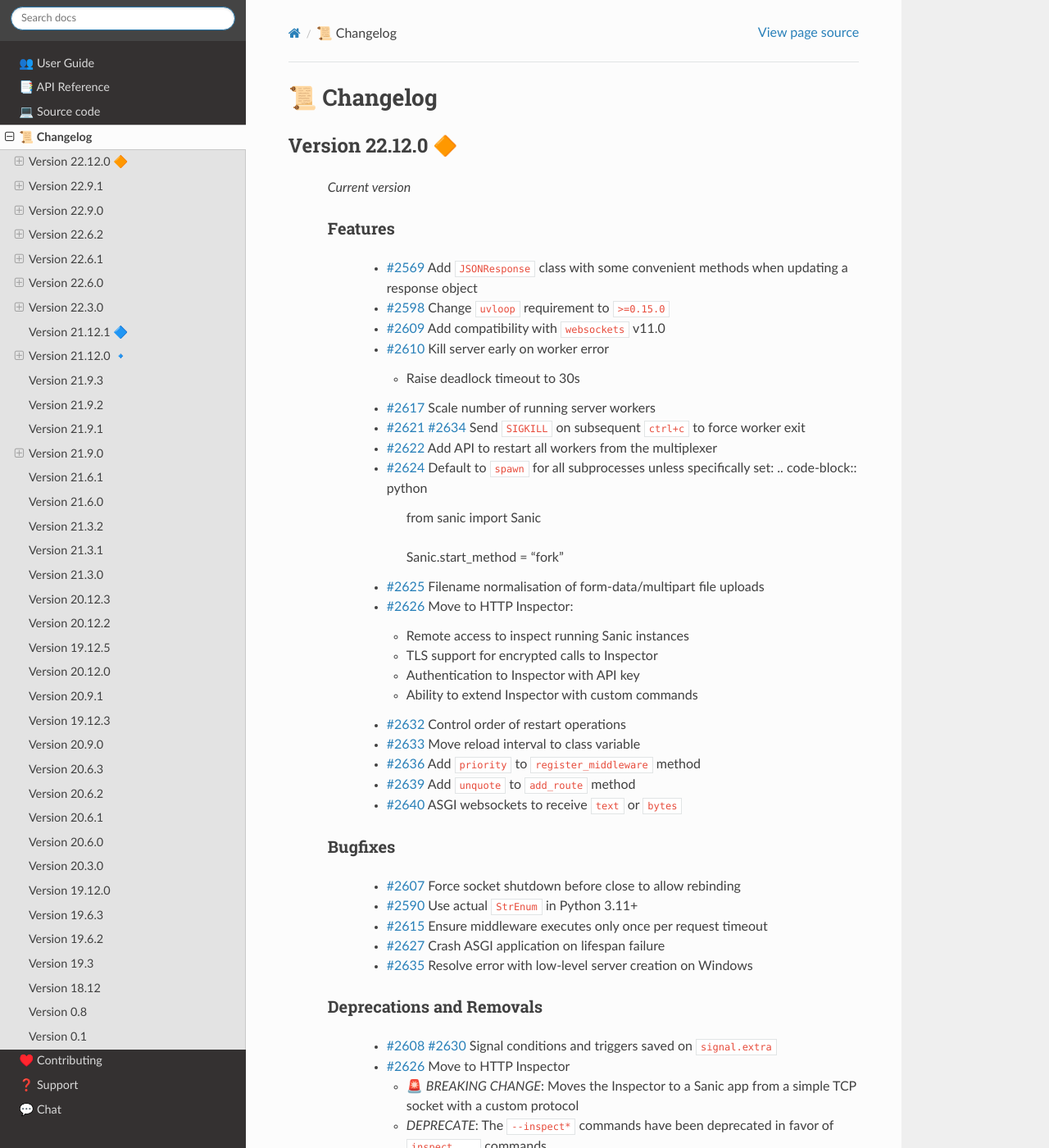
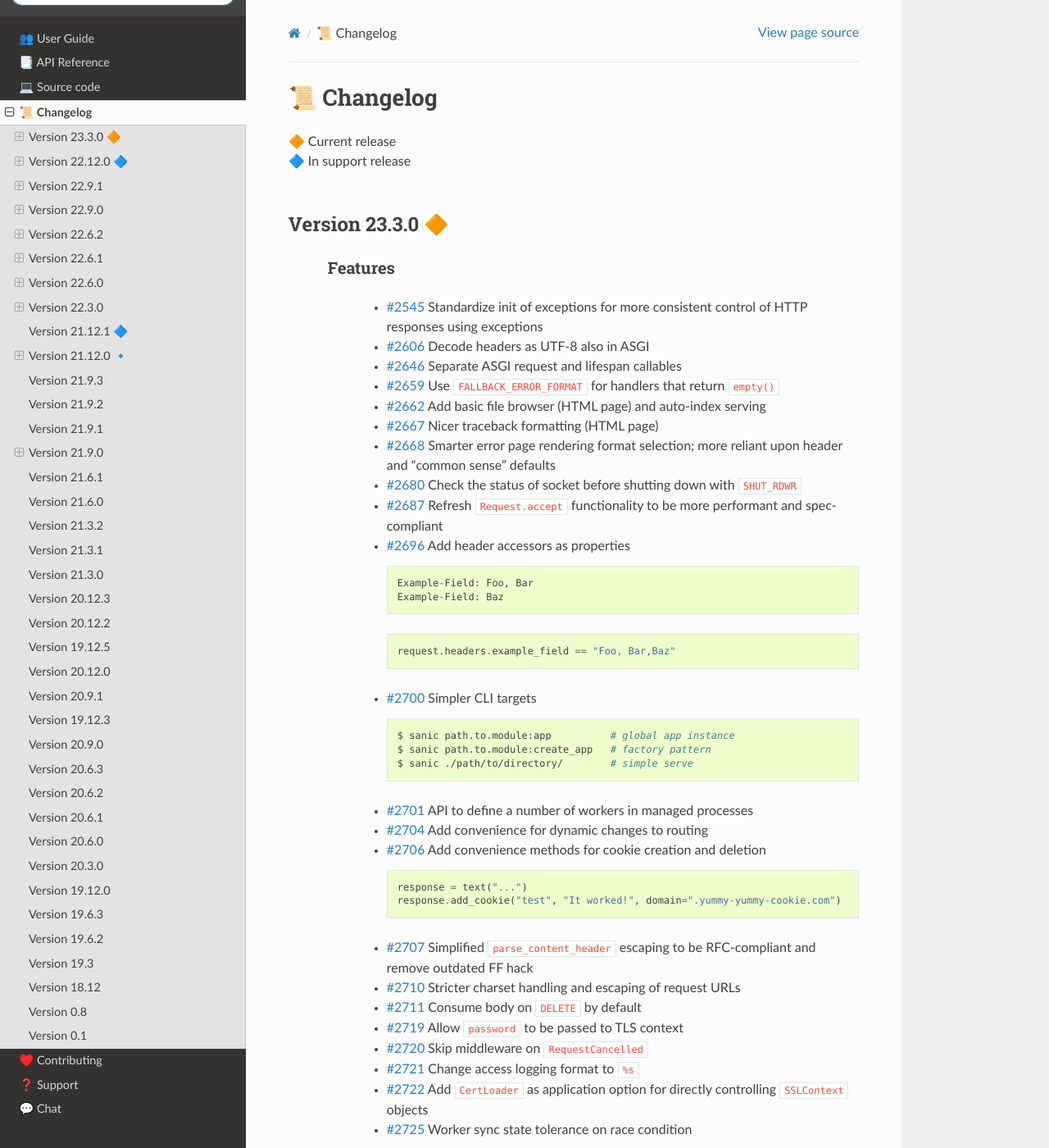
Before and after one commit to mushLidon/jiphy, a Sphinx documentation site: the page built from docs/sanic/changelog.rst, in a window 1280 px wide and 1400 px high. Shown: the whole window at 82% size. Built offline with Sphinx 7.4.7 and the Read the Docs theme 2.0.0, drawn with Linux system fonts in a browser that asks for light colours; some of the changed text lies outside the part shown.

Commit message:
Release 23.3 (#2723)

````diff
--- a/CHANGELOG.rst
+++ b/CHANGELOG.rst
@@ -315,8 +315,6 @@ Version 21.3.0
 
 Version 20.12.3
 ---------------
-
-`Current LTS version`
 
 **Bugfixes**
 
--- a/docs/sanic/changelog.rst
+++ b/docs/sanic/changelog.rst
@@ -1,6 +1,11 @@
 📜 Changelog
 ============
 
+| 🔶 Current release
+| 🔷 In support release
+|
+
+.. mdinclude:: ./releases/23/23.3.md
 .. mdinclude:: ./releases/22/22.12.md
 .. mdinclude:: ./releases/22/22.9.md
 .. mdinclude:: ./releases/22/22.6.md
--- a/docs/sanic/releases/22/22.12.md
+++ b/docs/sanic/releases/22/22.12.md
@@ -1,4 +1,4 @@
-## Version 22.12.0 🔶
+## Version 22.12.0 🔷
 
 _Current version_
 
--- /dev/null
+++ b/docs/sanic/releases/23/23.3.md
@@ -0,0 +1,53 @@
+## Version 23.3.0 🔶
+
+### Features
+- [#2545](https://github.com/sanic-org/sanic/pull/2545) Standardize init of exceptions for more consistent control of HTTP responses using exceptions
+- [#2606](https://github.com/sanic-org/sanic/pull/2606) Decode headers as UTF-8 also in ASGI
+- [#2646](https://github.com/sanic-org/sanic/pull/2646) Separate ASGI request and lifespan callables
+- [#2659](https://github.com/sanic-org/sanic/pull/2659) Use ``FALLBACK_ERROR_FORMAT`` for handlers that return ``empty()``
+- [#2662](https://github.com/sanic-org/sanic/pull/2662) Add basic file browser (HTML page) and auto-index serving
+- [#2667](https://github.com/sanic-org/sanic/pull/2667) Nicer traceback formatting (HTML page)
+- [#2668](https://github.com/sanic-org/sanic/pull/2668) Smarter error page rendering format selection; more reliant upon header and "common sense" defaults
+- [#2680](https://github.com/sanic-org/sanic/pull/2680) Check the status of socket before shutting down with ``SHUT_RDWR``
+- [#2687](https://github.com/sanic-org/sanic/pull/2687) Refresh ``Request.accept`` functionality to be more performant and spec-compliant
+- [#2696](https://github.com/sanic-org/sanic/pull/2696) Add header accessors as properties
+    ```
+    Example-Field: Foo, Bar
+    Example-Field: Baz
+    ```
+    ```python
+    request.headers.example_field == "Foo, Bar,Baz"
+    ```
+- [#2700](https://github.com/sanic-org/sanic/pull/2700) Simpler CLI targets
+
+    ```sh
+    $ sanic path.to.module:app          # global app instance
+    $ sanic path.to.module:create_app   # factory pattern
+    $ sanic ./path/to/directory/        # simple serve
+    ```
+- [#2701](https://github.com/sanic-org/sanic/pull/2701) API to define a number of workers in managed processes
+- [#2704](https://github.com/sanic-org/sanic/pull/2704) Add convenience for dynamic changes to routing
+- [#2706](https://github.com/sanic-org/sanic/pull/2706) Add convenience methods for cookie creation and deletion
+
+    ```python
+    response = text("...")
+    response.add_cookie("test", "It worked!", domain=".yummy-yummy-cookie.com")
+    ```
+- [#2707](https://github.com/sanic-org/sanic/pull/2707) Simplified ``parse_content_header`` escaping to be RFC-compliant and remove outdated FF hack
+- [#2710](https://github.com/sanic-org/sanic/pull/2710) Stricter charset handling and escaping of request URLs
+- [#2711](https://github.com/sanic-org/sanic/pull/2711) Consume body on ``DELETE`` by default
+- [#2719](https://github.com/sanic-org/sanic/pull/2719) Allow ``password`` to be passed to TLS context
+- [#2720](https://github.com/sanic-org/sanic/pull/2720) Skip middleware on ``RequestCancelled``
+- [#2721](https://github.com/sanic-org/sanic/pull/2721) Change access logging format to ``%s``
+- [#2722](https://github.com/sanic-org/sanic/pull/2722) Add ``CertLoader`` as application option for directly controlling ``SSLContext`` objects
+- [#2725](https://github.com/sanic-org/sanic/pull/2725) Worker sync state tolerance on race condition
+
+### Bugfixes
+- [#2651](https://github.com/sanic-org/sanic/pull/2651) ASGI websocket to pass thru bytes as is
+- [#2697](https://github.com/sanic-org/sanic/pull/2697) Fix comparison between datetime aware and naive in ``file`` when using ``If-Modified-Since``
+
+### Deprecations and Removals
+- [#2666](https://github.com/sanic-org/sanic/pull/2666) Remove deprecated ``__blueprintname__`` property
+
+### Improved Documentation
+- [#2712](https://github.com/sanic-org/sanic/pull/2712) Improved example using ``'https'`` to create the redirect
--- a/sanic/__version__.py
+++ b/sanic/__version__.py
@@ -1 +1 @@
-__version__ = "22.12.0"
+__version__ = "23.3.0"
````
Also changed, not shown: 3 other files.
